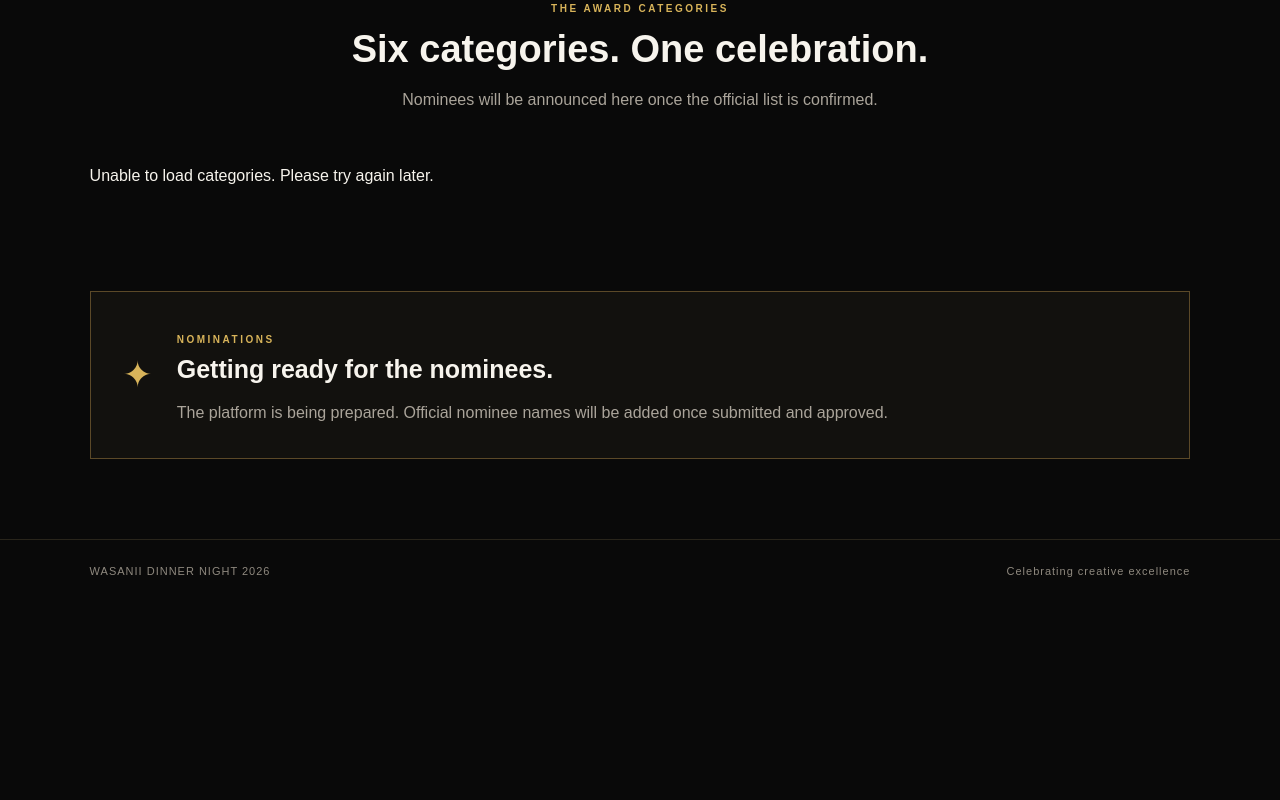
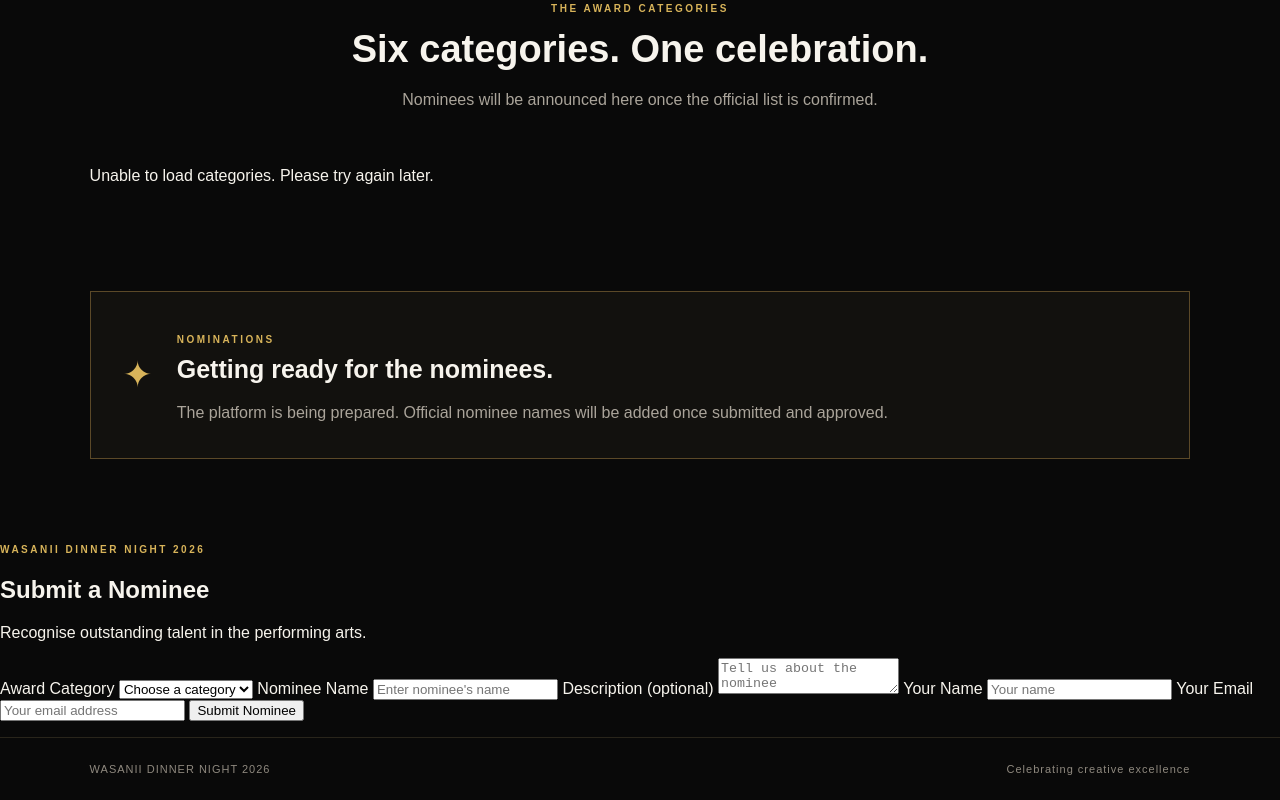
Before and after one commit to aswanithegreat/wasanii-dinner-night, a plain HTML site: page index.html in a window 1280 px wide. Shown: the part 779-1579 px from the top of the page. Before the commit the page ends 1381 px from the top, so only its background shows below. Drawn offline with nearby package versions, Linux system fonts and the light colour scheme; no server answers.

Commit message:
Add nomination section with submission form
Added a nomination section with a form for submitting nominees, including fields for category, name, description, and contact information.

```diff
--- a/index.html
+++ b/index.html
@@ -40,6 +40,40 @@
         <p>The platform is being prepared. Official nominee names will be added once submitted and approved.</p>
       </div>
     </section>
+    <section class="nomination-section" id="nominate">
+  <div class="container">
+    <span class="eyebrow">WASANII DINNER NIGHT 2026</span>
+    <h2>Submit a Nominee</h2>
+    <p>Recognise outstanding talent in the performing arts.</p>
+
+    <form id="nominee-form">
+      <label for="nominee-category">Award Category</label>
+      <select id="nominee-category" required>
+        <option value="">Choose a category</option>
+      </select>
+
+      <label for="nominee-name">Nominee Name</label>
+      <input id="nominee-name" type="text"
+        placeholder="Enter nominee's name" required>
+
+      <label for="nominee-description">Description (optional)</label>
+      <textarea id="nominee-description"
+        placeholder="Tell us about the nominee"></textarea>
+
+      <label for="submitted-by">Your Name</label>
+      <input id="submitted-by" type="text"
+        placeholder="Your name" required>
+
+      <label for="contact-email">Your Email</label>
+      <input id="contact-email" type="email"
+        placeholder="Your email address" required>
+
+      <button type="submit">Submit Nominee</button>
+      <p id="nominee-message" aria-live="polite"></p>
+    </form>
+  </div>
+</section>
+
   </main>
 
   <footer>
```
